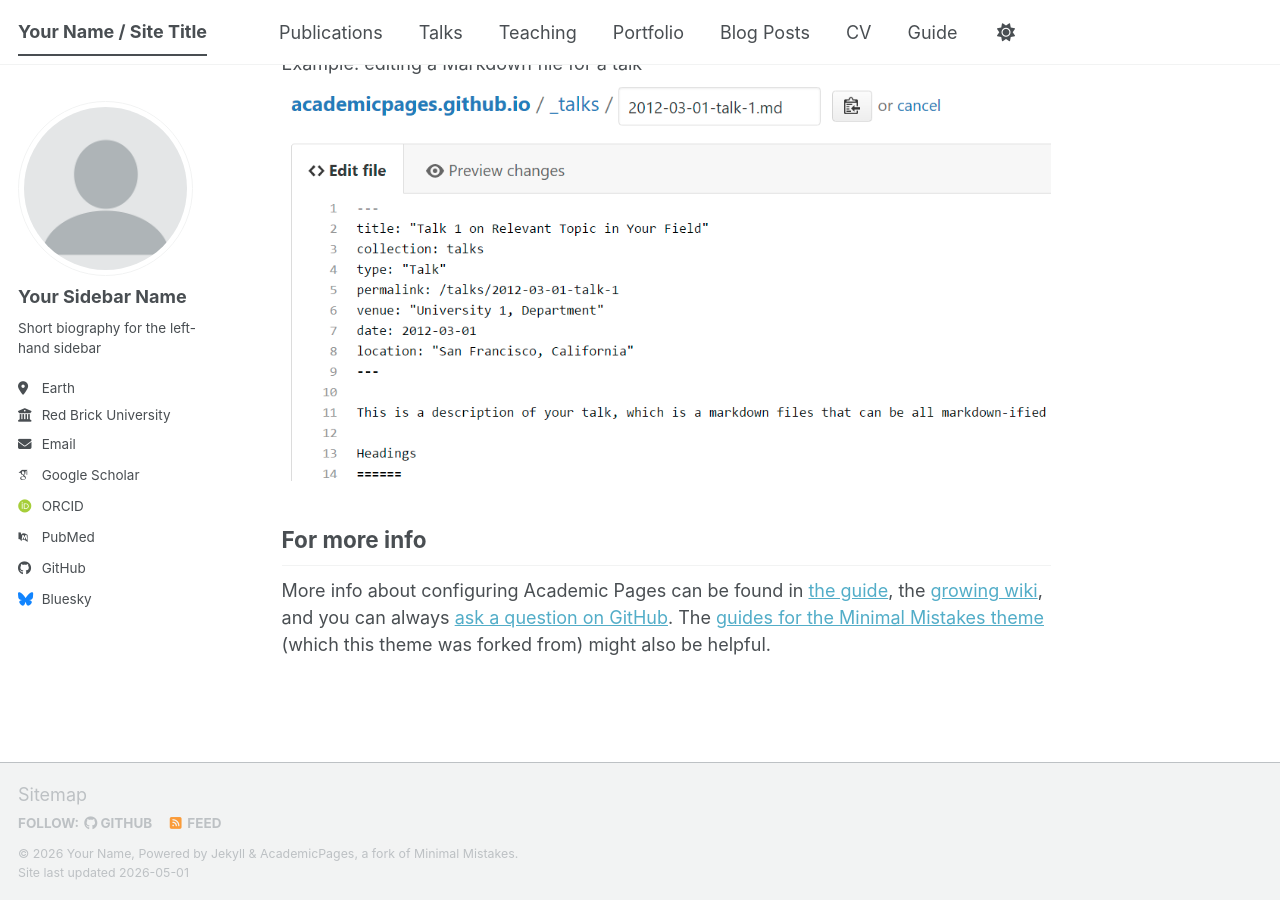
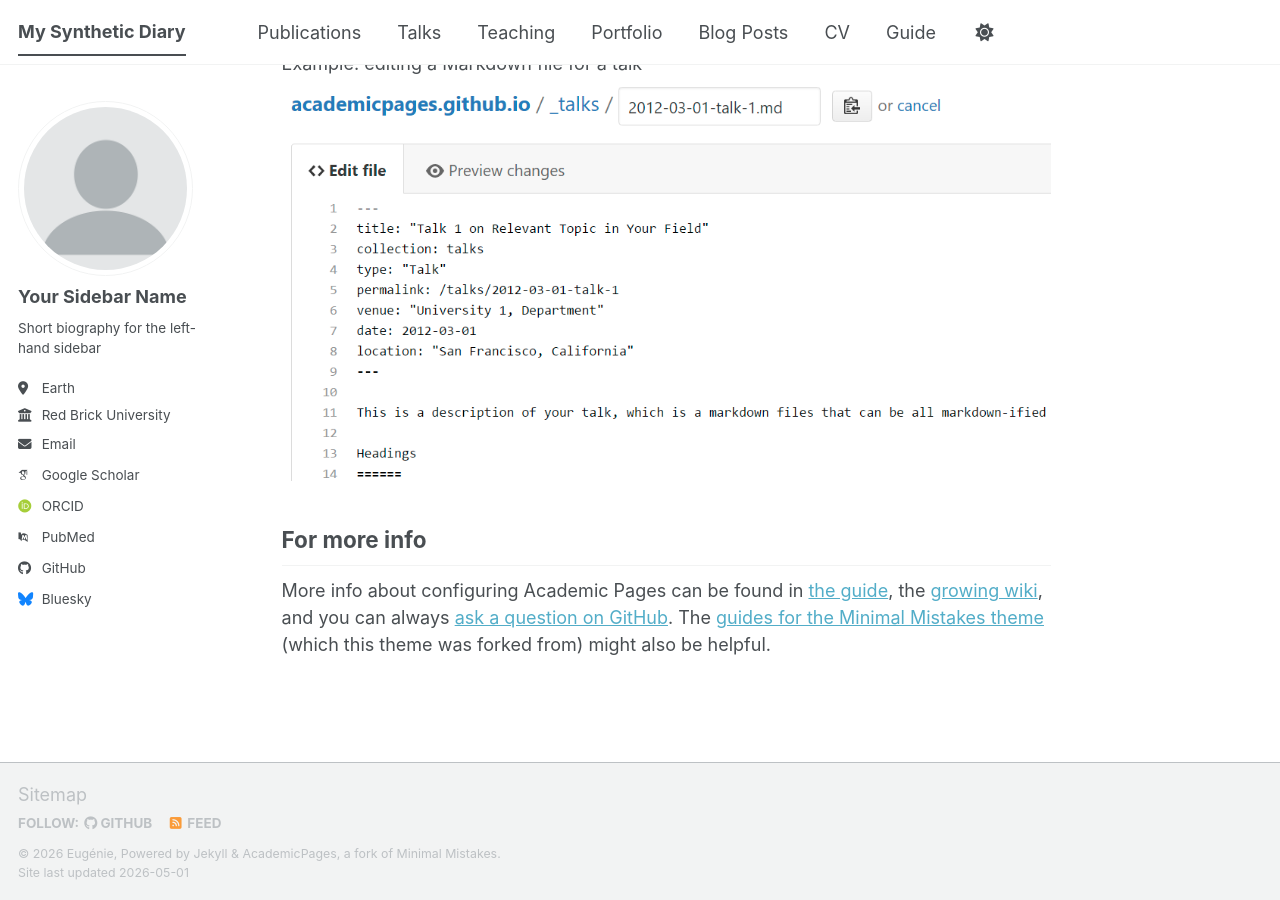
Before and after one commit to eugeniedt/syntheticdiary, a Jekyll site: the page built from _pages/about.md, in a window 1280 px wide and 900 px high, scrolled down 2720 px. Built offline with Jekyll 4.4.1, drawn with Linux system fonts in a browser that asks for light colours; some web fonts are replaced; a script bundle is joined from its source files by our own code; library files that are not in the unit come from our copies.

Commit message:
Update site title, name, and description in config

```diff
--- a/_config.yml
+++ b/_config.yml
@@ -9,10 +9,10 @@
 # Basic Site Settings
 locale                   : "en-US"
 site_theme               : "default" # The available themes options are "default", "air", "sunrise", "mint", "dirt" and "contrast"
-title                    : "Your Name / Site Title"
+title                    : "My Synthetic Diary"
 title_separator          : "-"
-name                     : &name "Your Name"
-description              : &description "Your Name's academic portfolio"   # Update this with a general description of your site, this is the default if not overridden by a page
+name                     : &name "Eugénie"
+description              : &description "I have trained a GPT2 model on my diary entries from 2017 to 2026. It now produces a fictional diary entry every couple of days, posted here without my interference. "   # Update this with a general description of your site, this is the default if not overridden by a page
 url                      : https://eugeniedt.github.io # The base hostname & protocol for your site e.g. "https://[your GitHub username].github.io",
                                                            # or if you already have some other page hosted on Github then use "https://[your GitHub username].github.io/[Your Repo Name]"
 baseurl                  : "" # the subpath of your site, e.g. "/blog"
```
